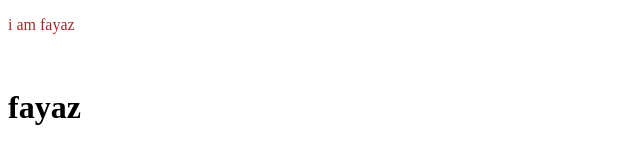
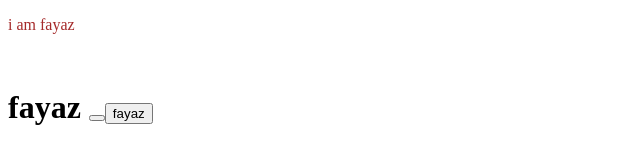
Before and after one commit to FayazEnginner19/project_demo, a plain HTML site: page index.html in a window 1280 px wide. Shown: the whole page, without its empty margins (0-640 px from the left). Drawn offline with Linux system fonts and the light colour scheme.

Commit message:
button commited

```diff
--- a/index.html
+++ b/index.html
@@ -8,6 +8,6 @@
 </head>
 <body>
     <p>i am fayaz</p><br>
-    <h1>fayaz</h1>
+    <h1>fayaz <button><button>fayaz</button></button></h1>
 </body>
 </html>
```
